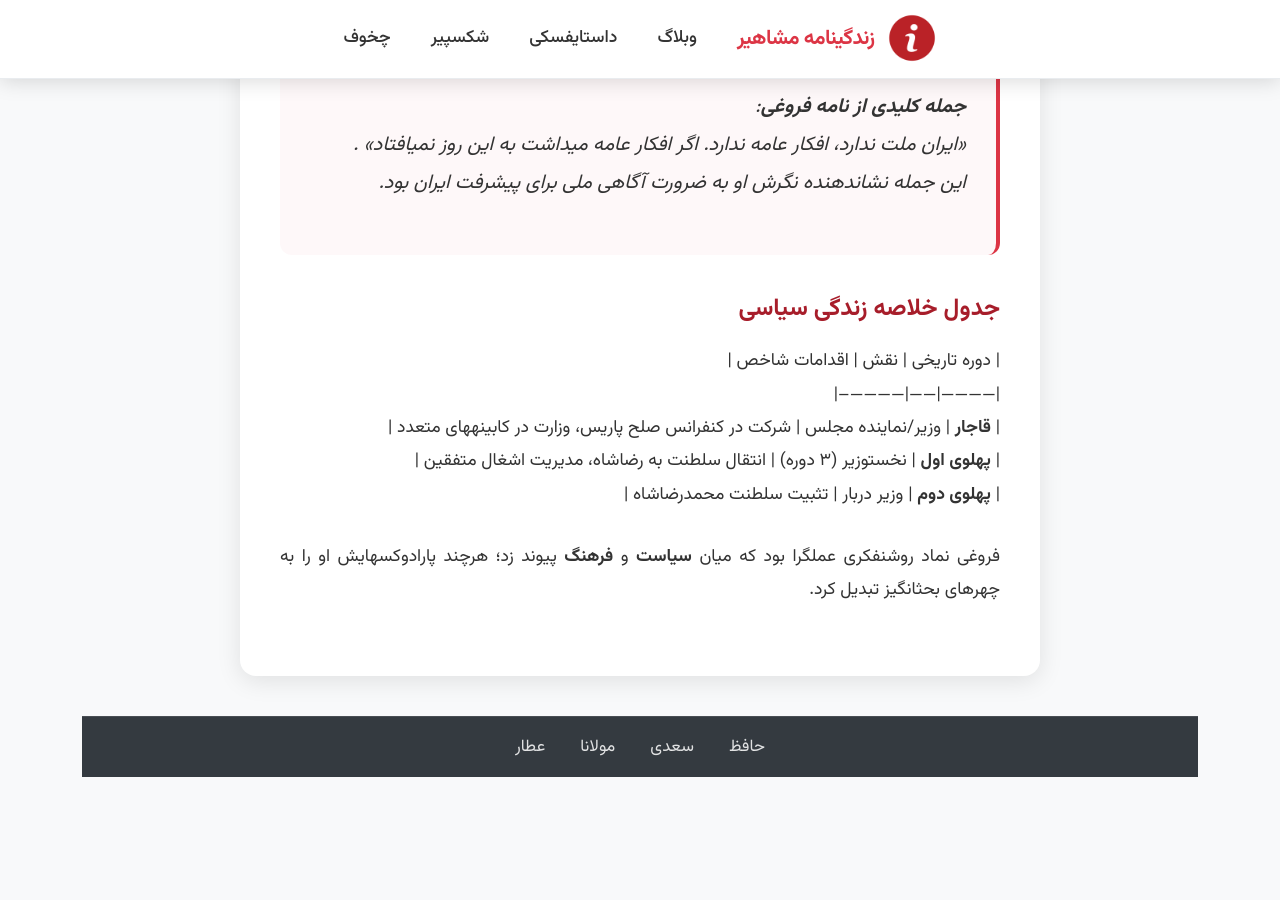
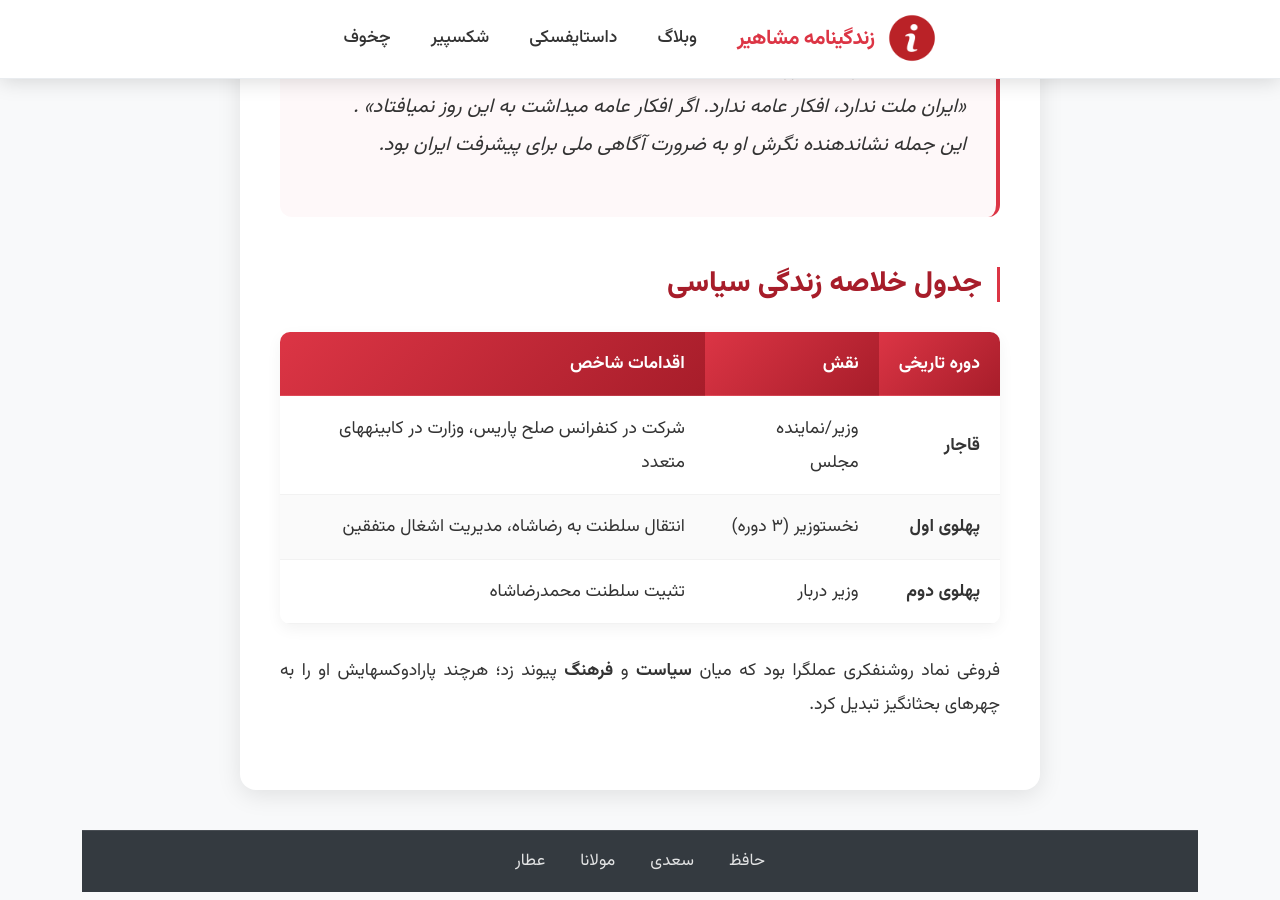
Before and after one commit to darkblog/darkblog.github.io, a Jekyll site: the page built from _posts/2025-7-19-96.md, in a window 1280 px wide and 900 px high, scrolled down 2808 px. Built offline with Jekyll 4.4.1, drawn with Linux system fonts in a browser that asks for light colours; before the commit the page ends 3593 px from its top, so only the background shows below that; some of the changed lines change nothing that is shown; some of the changed text lies outside the part shown.

Commit message:
Update 2025-7-19-96.md

```diff
--- a/_posts/2025-7-19-96.md
+++ b/_posts/2025-7-19-96.md
@@ -1,37 +1,30 @@
 ---
 layout: post
-title: زندگینامه محمدعلی فروغی
+title: زندگینامه محمدعلی فروغی (ذکاءالملک)
 ---
 
-### زندگینامه محمدعلی فروغی (ذکاءالملک)
 محمدعلی فروغی (۱۲۵۶–۱۳۲۱ ش)، ملقب به **ذکاءالملک**، از چهرههای برجسته سیاسی و فرهنگی ایران در اواخر دوره قاجار و اوایل پهلوی بود. نقش او در انتقال سلطنت به پهلوی، مدیریت بحرانهای تاریخی، و خدمات فرهنگی ماندگارش، از وی شخصیتی پیچیده و تأثیرگذار ساخت.
 
----
-
-### **دوران ابتدایی و تحصیلات**
+## دوران ابتدایی و تحصیلات
 - **تولد و خانواده**: در ۱۲۵۶ شمسی در تهران متولد شد. پدرش، محمدحسین فروغی (ذکاءالملک اول)، از مترجمان دوران ناصرالدین شاه و بنیانگذار روزنامهٔ **تربیت** بود که در رشد افکار تجددخواهانه نقش داشت .
 - **تحصیلات**: تحصیلات ابتدایی را نزد پدر فراگرفت و به زبانهای عربی، فرانسه و انگلیسی مسلط شد. در **دارالفنون** ابتدا پزشکی خواند، اما به فلسفه و ادبیات روی آورد. نزد استادانی چون **ابوالحسن جلوه** فلسفه آموخت و با کمالالملک نیز همکاری داشت .
 
----
-
-### **فعالیتهای سیاسی**
-#### **دوره قاجار (پیش از ۱۳۰۴)**
+## فعالیتهای سیاسی
+### دوره قاجار (پیش از ۱۳۰۴)
 - **نمایندگی مجلس**: در دوره دوم مجلس شورای ملی به نمایندگی تهران انتخاب شد و مدتی **ریاست مجلس** را بر عهده داشت .
 - **وزارت**: در کابینههای مختلف وزیر مالیه، عدلیه و امور خارجه شد. در کنفرانس صلح پاریس (۱۹۱۹) عضو هیئت اعزامی ایران بود، اما به دلیل مخالفت قدرتهای بزرگ، هیئت ایرانی اجازه حضور نیافت .
 - **فراماسونری**: از بنیانگذاران **لژ بیداری ایران** در ۱۲۸۶ ش و با عنوان «چراغدار» به مقام استاد اعظم رسید. این لژ حلقه وصل روشنفکران طرفدار تجدد بود .
 
-#### **نقش محوری در انتقال سلطنت به پهلوی**
+### نقش محوری در انتقال سلطنت به پهلوی
 - **کفیل نخستوزیری**: پس از تصویب **انقراض قاجار** در آبان ۱۳۰۴، سرپرستی دولت موقت را به عهده گرفت و مقدمات مجلس مؤسسان را فراهم کرد .
 - **نخستوزیر رضاشاه**: در ۱۳۰۴ به عنوان اولین نخستوزیر دوره پهلوی منصوب شد و مراسم تاجگذاری رضاشاه را سازماندهی کرد. اما پس از ۶ ماه به دلیل اختلاف با تیمورتاش (وزیر دربار) و فشارهای سیاسی استعفا داد .
 
-#### **دوره پهلوی دوم و شهریور ۱۳۲۰**
+### دوره پهلوی دوم و شهریور ۱۳۲۰
 - **نخستوزیری بحران**: در شهریور ۱۳۲۰، پس از اشغال ایران توسط متفقین، رضاشاه او را برای سومین بار به نخستوزیری فراخواند. فروغی با مهارت:
   - متن **استعفای رضاشاه** را نوشت و سلطنت را به محمدرضاشاه منتقل کرد.
   - با متفقین مذاکره کرد تا از تجزیه ایران جلوگیری شود و حاکمیت ملی حفظ گردد .
 
----
-
-### **خدمات فرهنگی و علمی**
+## خدمات فرهنگی و علمی
 - **تأسیس نهادها**:
   - پایهگذار **دانشگاه تهران** و نخستین رئیس **فرهنگستان ایران** (برای پاسداری از زبان فارسی).
   - مشارکت در بنیانگذاری **انجمن آثار ملی** برای حفظ میراث تاریخی ایران .
@@ -40,16 +33,12 @@
   - تألیف **سیر حکمت در اروپا** (اولین کتاب فلسفه غرب به فارسی) و ترجمه آثاری از افلاطون و دیل کارنگی .
   - نگارش **حقوق اساسی** (پیرامون نظام مشروطه) .
 
----
-
-### **انتقادات و اختلافات**
+## انتقادات و اختلافات
 - **اتهام همکاری با انگلیس**: برخی منابع او را حامی سیاستهای انگلیس دانستهاند، از جمله امضای توافقنامه برای پرداخت هزینههای پلیس جنوب .
 - **یهودیتباری**: شایعاتی درباره اصالت یهودی خانوادهاش (از بغداد) مطرح شد، هرچند منابع معتبر این را تأیید نمیکنند. ملکالشعرای بهار نیز در شعری او را «جهود» خواند .
 - **سیاستهای ضداسلامی**: همراهی با رضاشاه در اجرای اصلاحات سکولار (مانند کشف حجاب) که به واقعه گوهرشاد منجر شد .
 
----
-
-### **درگذشت و میراث**
+## درگذشت و میراث
 - **وفات**: در ۵ آذر ۱۳۲۱ بر اثر سکته قلبی درگذشت و در **ابنبابویه تهران** دفن شد .
 - **ارزیابی تاریخی**:
   - **موافقان**: نجات ایران از فروپاشی در شهریور ۱۳۲۰ و پایهگذاری نهادهای مدرن.
@@ -59,7 +48,8 @@
 > *«ایران ملت ندارد، افکار عامه ندارد. اگر افکار عامه میداشت به این روز نمیافتاد»* .
 این جمله نشاندهنده نگرش او به ضرورت آگاهی ملی برای پیشرفت ایران بود.
 
-### جدول خلاصه زندگی سیاسی
+## جدول خلاصه زندگی سیاسی
+
 | دوره تاریخی | نقش | اقدامات شاخص |
 |------------|------|--------------|
 | **قاجار** | وزیر/نماینده مجلس | شرکت در کنفرانس صلح پاریس، وزارت در کابینههای متعدد |
```
